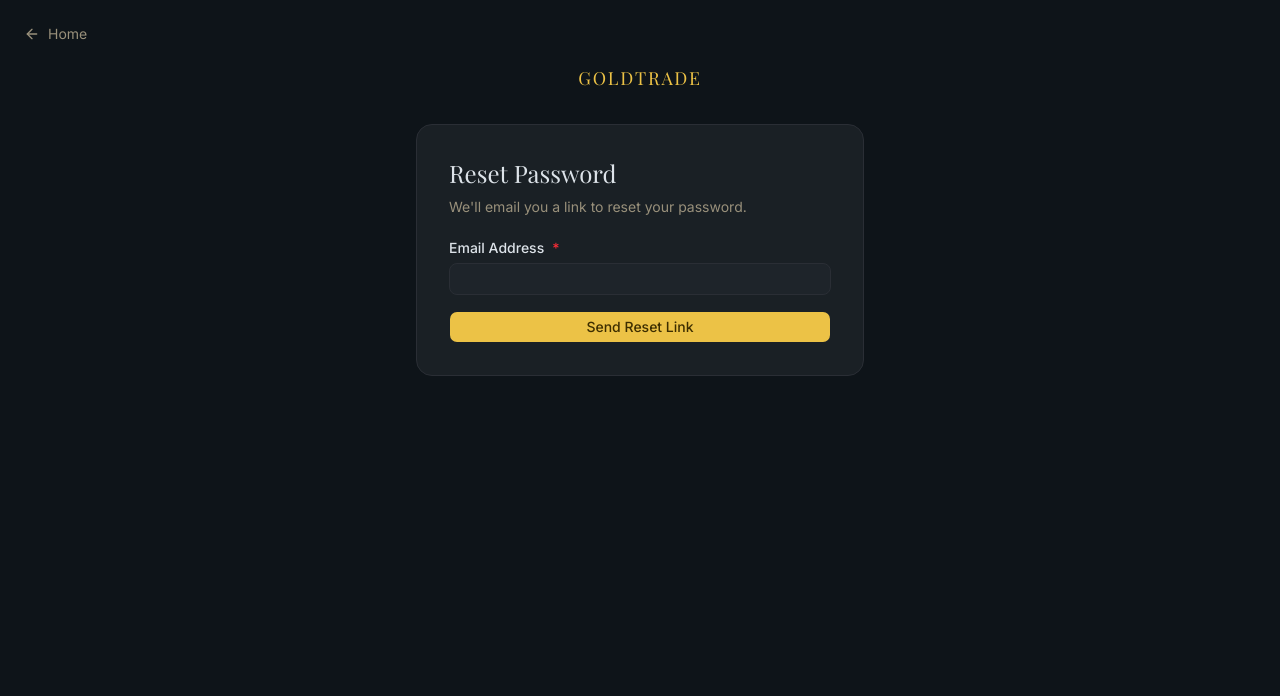
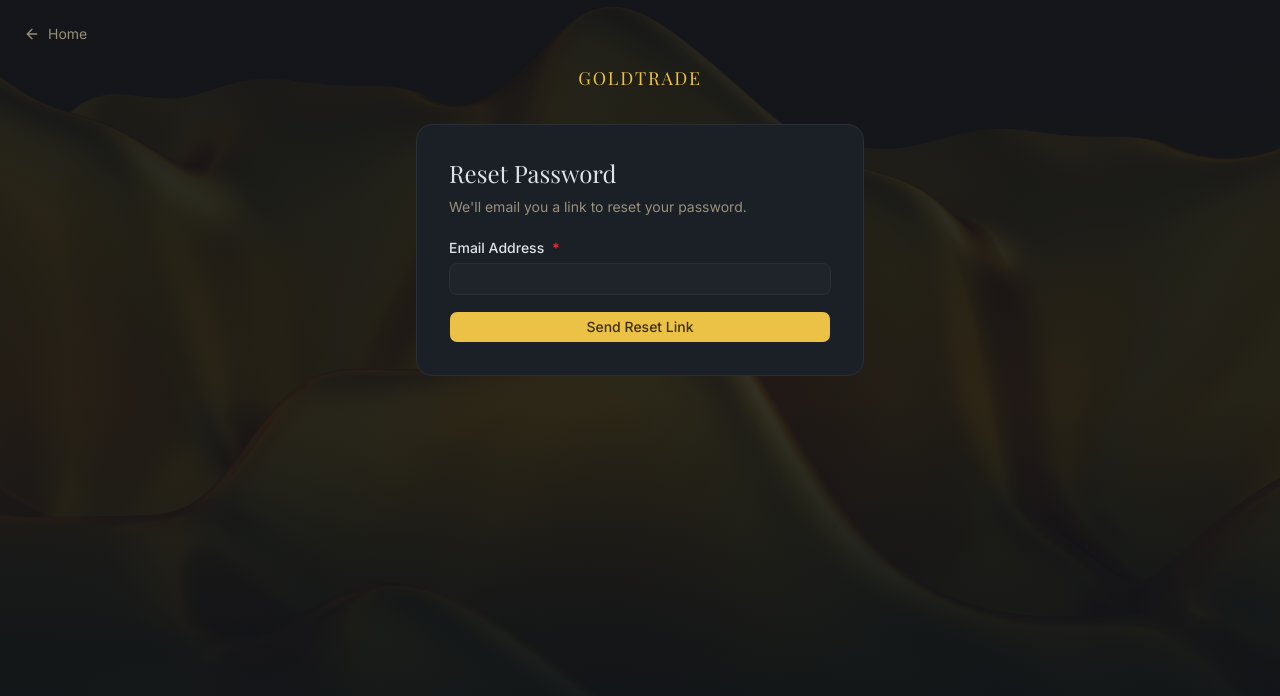
Before and after one commit to goldtradelive00-lab/gold-trade, a Next.js app in the folder frontend/: page /forgot-password in a window 1280 px wide. Shown: the top 696 px of the page. Built offline with nearby package versions, Linux system fonts and the light colour scheme; no server answers; a web font is replaced by a local one.

Commit message:
Match forgot-password and reset-password page background to login

```diff
--- a/frontend/src/app/forgot-password/page.tsx
+++ b/frontend/src/app/forgot-password/page.tsx
@@ -40,7 +40,11 @@ export default function ForgotPasswordPage() {
   };
 
   return (
-    <AuthCard title="Reset Password" subtitle="We'll email you a link to reset your password.">
+    <AuthCard
+      title="Reset Password"
+      subtitle="We'll email you a link to reset your password."
+      backgroundImage="/media/pexels-steve-26628060.jpg"
+    >
       {sent ? (
         <p className="text-sm text-muted-foreground">
           If that email is registered, a reset link has been sent.
--- a/frontend/src/app/reset-password/page.tsx
+++ b/frontend/src/app/reset-password/page.tsx
@@ -62,7 +62,7 @@ function ResetPasswordForm() {
   };
 
   return (
-    <AuthCard title="Set a New Password">
+    <AuthCard title="Set a New Password" backgroundImage="/media/pexels-steve-26628060.jpg">
       <form onSubmit={handleSubmit(onSubmit)} className="space-y-4" noValidate>
         <div className="space-y-2">
           <Label htmlFor="new_password">
```
